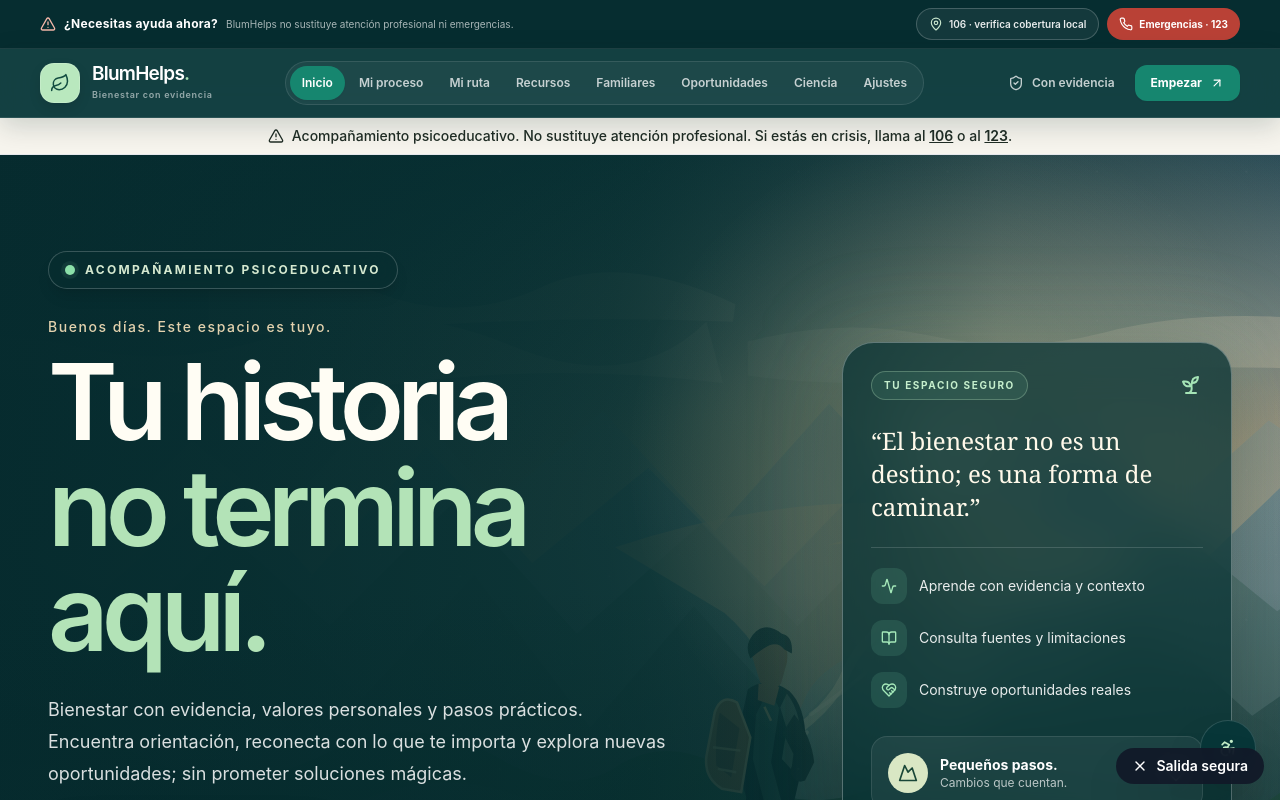
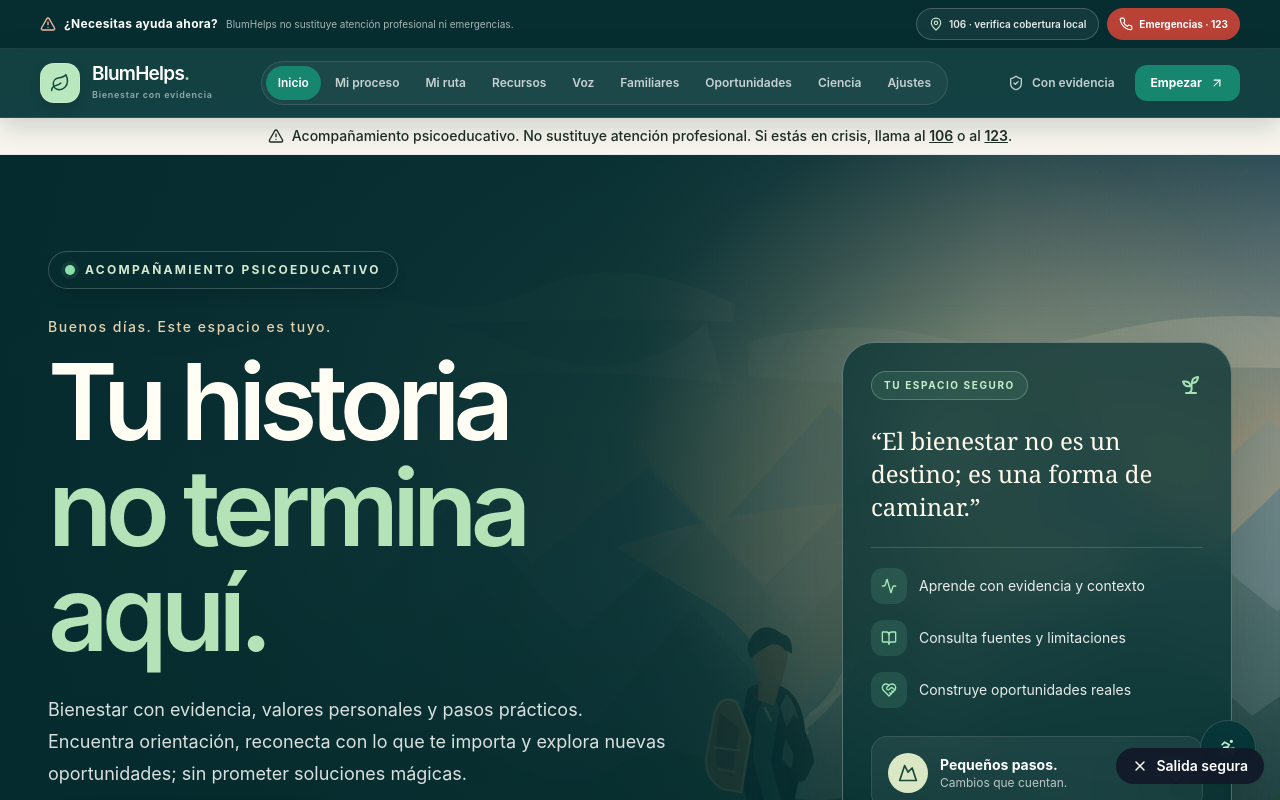
Before and after one commit to ariasalejo/Blumhelps, a React (Vite) app: page / in a window 1280 px wide. Shown: the top 800 px of the page. Built offline with nearby package versions, Linux system fonts and the light colour scheme.

Commit message:
Add Voice to desktop and mobile primary navigation

```diff
--- a/src/components/Layout.tsx
+++ b/src/components/Layout.tsx
@@ -1,7 +1,7 @@
 import React, { useState } from 'react';
 import { Link, useLocation } from 'react-router-dom';
 import {
-  ArrowUpRight, BookOpen, ChevronDown, Heart, Leaf, Menu, ShieldCheck, X
+  ArrowUpRight, BookOpen, ChevronDown, Heart, Headphones, Leaf, Menu, ShieldCheck, X
 } from 'lucide-react';
 import { CrisisBar } from './crisis/CrisisBar';
 
@@ -10,6 +10,7 @@ const navigation = [
   { label: 'Mi proceso', path: '/recuperacion' },
   { label: 'Mi ruta', path: '/ruta' },
   { label: 'Recursos', path: '/ayuda' },
+  { label: 'Voz', path: '/voz' },
   { label: 'Familiares', path: '/familiares' },
   { label: 'Oportunidades', path: '/oportunidades' },
   { label: 'Ciencia', path: '/ciencia' },
@@ -23,6 +24,7 @@ export function Layout({ children }: { children: React.ReactNode }) {
   const isActive = (path: string) => {
     if (path === '/') return location.pathname === '/';
     if (path === '/ayuda') return ['/ayuda', '/recursos'].includes(location.pathname);
+    if (path === '/voz') return location.pathname === '/voz';
     if (path === '/oportunidades') return ['/oportunidades', '/empleo'].includes(location.pathname);
     return location.pathname === path || (path === '/recuperacion' && location.pathname.startsWith('/recuperacion'));
   };
@@ -123,6 +125,7 @@ export function Layout({ children }: { children: React.ReactNode }) {
               <ul className="mt-4 space-y-3 text-sm text-[#d2dbcf]">
                 <li><Link to="/recuperacion" className="transition hover:text-white">Mi proceso</Link></li>
                 <li><Link to="/ruta" className="transition hover:text-white">Mi ruta de hoy</Link></li>
+                <li><Link to="/voz" className="inline-flex items-center gap-2 transition hover:text-white"><Headphones className="h-3.5 w-3.5" /> Biblioteca de voz</Link></li>
                 <li><Link to="/oportunidades" className="transition hover:text-white">Oportunidades</Link></li>
                 <li><Link to="/ciencia" className="transition hover:text-white">Ciencia y esperanza</Link></li>
               </ul>
```
